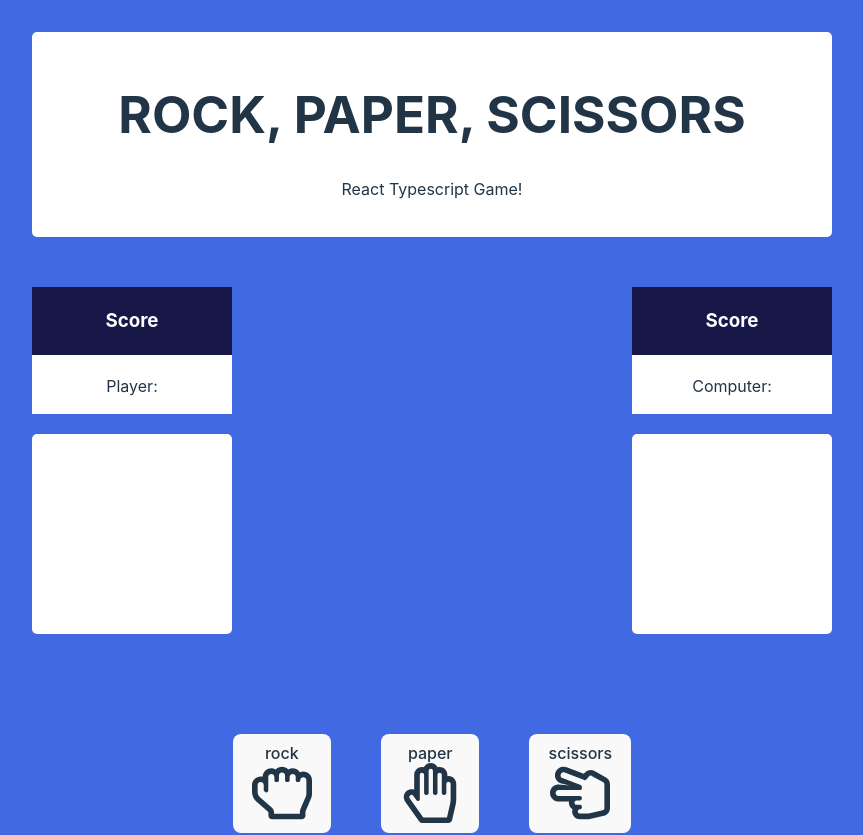
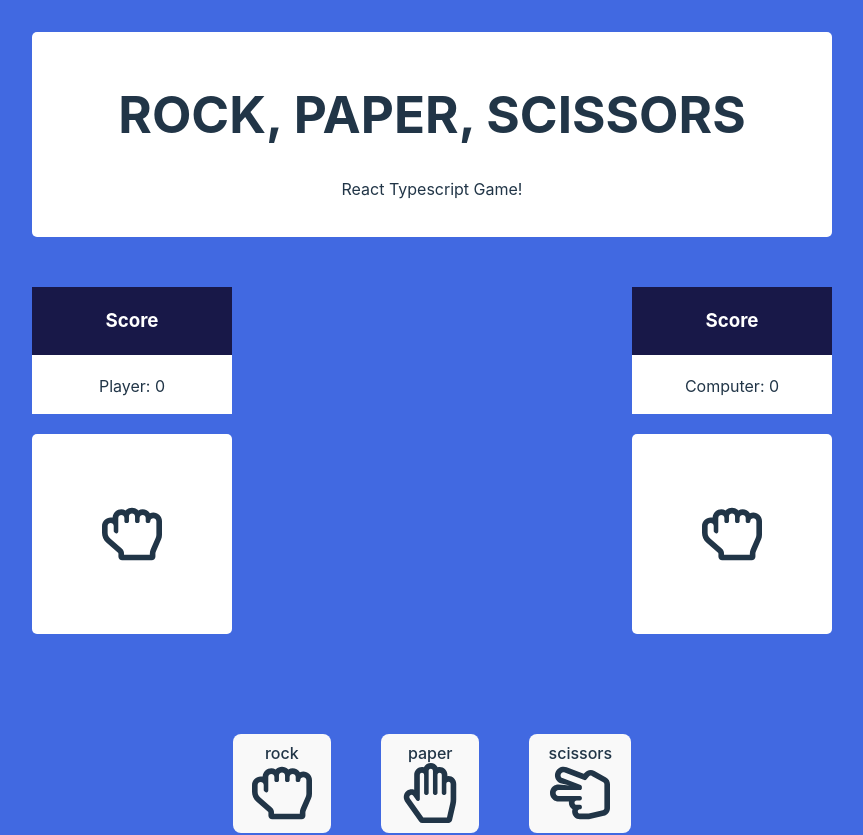
Before and after one commit to rycalingo/rock-paper-scissors-react-ts, a React (Vite) app: page / in a window 1280 px wide. Shown: the top 835 px of the page, without its empty margins (208-1071 px from the left). Built offline with nearby package versions, Linux system fonts and the light colour scheme.

Commit message:
Check for a winner

```diff
--- a/src/reducers/scoreReducer.tsx
+++ b/src/reducers/scoreReducer.tsx
@@ -1,24 +1,56 @@
 import { IInitialState } from "../context/optionsContextTypes";
-import { ActionTypes } from "./scoreReducerTypes";
+import { ActionTypes, OptionActionKind } from "./scoreReducerTypes";
 
 export default function scoreReducer(state: IInitialState, action: ActionTypes) {
 	const { type, payload } = action;
 
 	switch (type) {
-		case "UPDATE_PLAYER_CHOICE":
+		case OptionActionKind.UPDATE_PLAYER_CHOICE:
 			return {
 				...state,
 				playerHand: payload,
 			};
-		case "UPDATE_COMPUTER_CHOICE":
+		case OptionActionKind.UPDATE_COMPUTER_CHOICE:
 			return {
 				...state,
 				computerHand: payload,
 			};
-		case "RUN_TIMER":
+		case OptionActionKind.RUN_TIMER:
 			return {
 				...state,
 				runTimer: payload,
+			};
+		case OptionActionKind.DRAW:
+			return {
+				...state,
+				results: {
+					winner: "No one",
+					message: payload,
+				},
+			};
+		case OptionActionKind.PLAYER_WINS:
+			return {
+				...state,
+				score: {
+					...state.score,
+					player: state.score.player + 1,
+				},
+				results: {
+					winner: "Player",
+					message: payload,
+				},
+			};
+		case OptionActionKind.COMPUTER_WINS:
+			return {
+				...state,
+				score: {
+					...state.score,
+					computer: state.score.computer + 1,
+				},
+				results: {
+					winner: "Computer",
+					message: payload,
+				},
 			};
 		default:
 			return {
--- a/src/reducers/scoreReducerTypes.ts
+++ b/src/reducers/scoreReducerTypes.ts
@@ -2,6 +2,9 @@ export enum OptionActionKind {
   UPDATE_PLAYER_CHOICE = 'UPDATE_PLAYER_CHOICE',
   UPDATE_COMPUTER_CHOICE = 'UPDATE_COMPUTER_CHOICE',
   RUN_TIMER = 'RUN_TIMER',
+  DRAW = "DRAW",
+  PLAYER_WINS = "PLAYER_WINS",
+  COMPUTER_WINS = "COMPUTER_WINS"
 }
 
 interface UpdatePlayerChoice {
@@ -19,4 +22,19 @@ interface RunTimer {
   payload: boolean
 }
 
-export type ActionTypes = UpdatePlayerChoice | UpdateComputerChoice | RunTimer;
+interface Draw {
+  type: OptionActionKind.DRAW
+  payload: string
+}
+
+interface PlayerWins {
+  type: OptionActionKind.PLAYER_WINS
+  payload: string
+}
+
+interface ComputerWins {
+  type: OptionActionKind.COMPUTER_WINS
+  payload: string
+}
+
+export type ActionTypes = UpdatePlayerChoice | UpdateComputerChoice | RunTimer | Draw | PlayerWins | ComputerWins;
--- a/src/sections/ScoreAndResults.tsx
+++ b/src/sections/ScoreAndResults.tsx
@@ -2,12 +2,23 @@ import { useEffect, useState } from "react";
 import { useOptions } from "../context/optionsContext";
 import styles from "./ScoreAndResults.module.css";
 import { OptionActionKind } from "../reducers/scoreReducerTypes";
+import { checkWinner } from "../utils/checkWinner";
 
 const ScoreAndResults = () => {
 	const [timer, setTimer] = useState<number>(3);
 	const optionContext = useOptions();
 	const { runTimer } = optionContext.state;
 	const { dispatch } = optionContext;
+
+	const playerHandIndex = optionContext.state.playerHand;
+	const playerHandName = optionContext.options[playerHandIndex].name;
+	const playerHandIcon = optionContext.options[playerHandIndex].icon;
+	const playerScore = optionContext.state.score.player;
+
+	const computerHandIndex = optionContext.state.computerHand;
+	const computerHandName = optionContext.options[computerHandIndex].name;
+	const computerHandIcon = optionContext.options[computerHandIndex].icon;
+	const computerScore = optionContext.state.score.computer;
 
 	useEffect(() => {
 		if (runTimer) {
@@ -24,6 +35,7 @@ const ScoreAndResults = () => {
 		if (timer === 0) {
 			setTimer(3);
 			dispatch({ type: OptionActionKind.RUN_TIMER, payload: false });
+			checkWinner(dispatch, playerHandName, computerHandName);
 		}
 	}, [timer]);
 
@@ -32,15 +44,15 @@ const ScoreAndResults = () => {
 			<div className={styles.scoreCtn}>
 				<div className={styles.score}>
 					<h3>Score</h3>
-					<p>Player:</p>
+					<p>Player: {playerScore}</p>
 				</div>
 				<div className={styles.score}>
 					<h3>Score</h3>
-					<p>Computer: </p>
+					<p>Computer: {computerScore}</p>
 				</div>
 			</div>
 			<div className={styles.results}>
-				<div className={styles.playerHand}></div>
+				<div className={styles.playerHand}>{playerHandIcon}</div>
 				<div className={styles.midCol}>
 					{runTimer && (
 						<p data-testid="timer" className={styles.timer}>
@@ -48,7 +60,7 @@ const ScoreAndResults = () => {
 						</p>
 					)}
 				</div>
-				<div className={styles.computerHand}></div>
+				<div className={styles.computerHand}>{computerHandIcon}</div>
 			</div>
 		</>
 	);
--- /dev/null
+++ b/src/utils/checkWinner.ts
@@ -0,0 +1,40 @@
+import { ActionTypes, OptionActionKind } from "../reducers/scoreReducerTypes";
+
+export const checkWinner = (
+  dispatch: React.Dispatch<ActionTypes>,
+  playerHand: string,
+  computerHand: string
+  ) => {
+    // rock
+    if (playerHand === 'rock' && computerHand === 'rock') {
+      dispatch({type: OptionActionKind.DRAW, payload: "We have a draw"})
+
+    } else if(playerHand === 'rock' && computerHand === 'paper') {
+      dispatch({type: OptionActionKind.COMPUTER_WINS, payload: "Computer wins! - Paper beats Rock!"})
+
+    } else if(playerHand === 'rock' && computerHand === 'scissors') {
+      dispatch({type: OptionActionKind.PLAYER_WINS, payload: "Player wins! - Rock beats Scissors!"})
+
+
+    // papper
+    }  else if (playerHand === 'paper' && computerHand === 'paper') {
+      dispatch({type: OptionActionKind.DRAW, payload: "We have a draw"})
+
+    } else if(playerHand === 'paper' && computerHand === 'scissors') {
+      dispatch({type: OptionActionKind.COMPUTER_WINS, payload: "Computer wins! - Scissors beats Paper!"})
+
+    } else if(playerHand === 'paper' && computerHand === 'rock') {
+      dispatch({type: OptionActionKind.PLAYER_WINS, payload: "Player wins! - Paper beats Rock!"})
+
+
+    // scissors
+    }  else if (playerHand === 'scissors' && computerHand === 'scissors') {
+      dispatch({type: OptionActionKind.DRAW, payload: "We have a draw"})
+
+    } else if(playerHand === 'scissors' && computerHand === 'rock') {
+      dispatch({type: OptionActionKind.COMPUTER_WINS, payload: "Computer wins! - Rock beats Scissors!"})
+
+    } else if(playerHand === 'scissors' && computerHand === 'paper') {
+      dispatch({type: OptionActionKind.PLAYER_WINS, payload: "Player wins! - Scissors beats Paper!"})
+    }
+}
```
